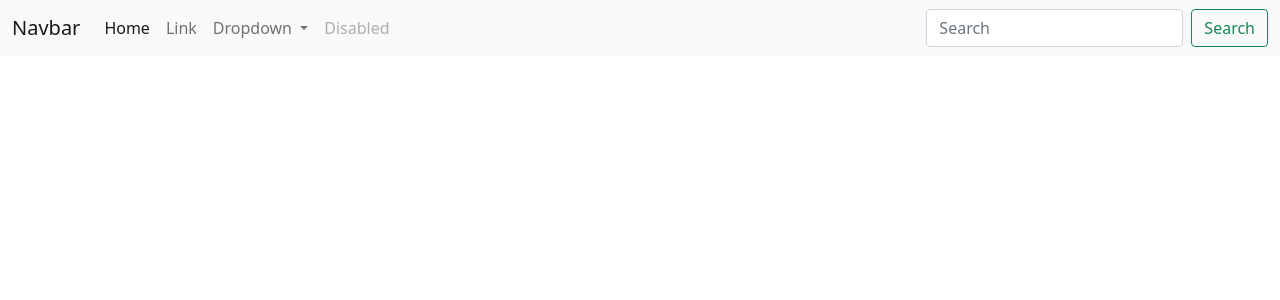
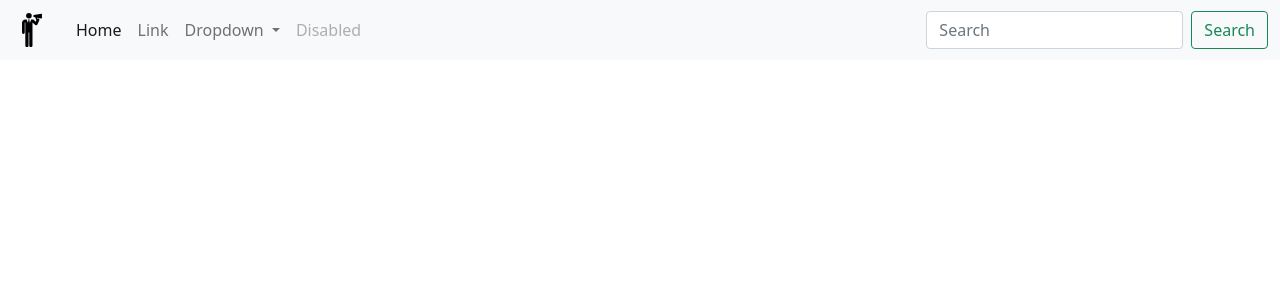
Before and after one commit to yash-chauhan-dev/fastPro, a Python web app: template backend/templates/shared/base.html in a window 1280 px wide. Shown: the top 300 px of the page. Run offline with Jinja, Linux system fonts and the light colour scheme; the template is opened without the code that fills it, so the values that code supplies are empty.

Commit message:
Add support for serving static files

```diff
--- a/backend/main.py
+++ b/backend/main.py
@@ -1,13 +1,18 @@
 from fastapi import FastAPI
+from fastapi.staticfiles import StaticFiles
 from core.config import settings
 from apis.general_pages.route_homepage import general_pages_router
 
 def include_router(app):
     app.include_router(general_pages_router)
 
+def configure_static(app):
+    app.mount("/static", StaticFiles(directory="static"), name="static")
+
 def start_application():
     app = FastAPI(title=settings.PROJECT_NAME, version=settings.PROJECT_VERSION)
     include_router(app)
+    configure_static(app)
     return app
 
 app = start_application()
--- a/backend/requirements.txt
+++ b/backend/requirements.txt
@@ -1,3 +1,8 @@
 fastapi
 uvicorn
+
+# for templates
 jinja2
+
+#for static files
+aiofiles
--- a/backend/templates/components/navbar.html
+++ b/backend/templates/components/navbar.html
@@ -1,6 +1,8 @@
 <nav class="navbar navbar-expand-lg navbar-light bg-light">
     <div class="container-fluid">
-      <a class="navbar-brand" href="#">Navbar</a>
+      <a class="navbar-brand" href="#">
+        <img src="{{ url_for('static', path='images/logo.svg') }}" alt="" width="40" height="34">
+      </a>
       <button class="navbar-toggler" type="button" data-bs-toggle="collapse" data-bs-target="#navbarSupportedContent" aria-controls="navbarSupportedContent" aria-expanded="false" aria-label="Toggle navigation">
         <span class="navbar-toggler-icon"></span>
       </button>
```
Also changed, not shown: backend/static/images/logo.svg (added).
